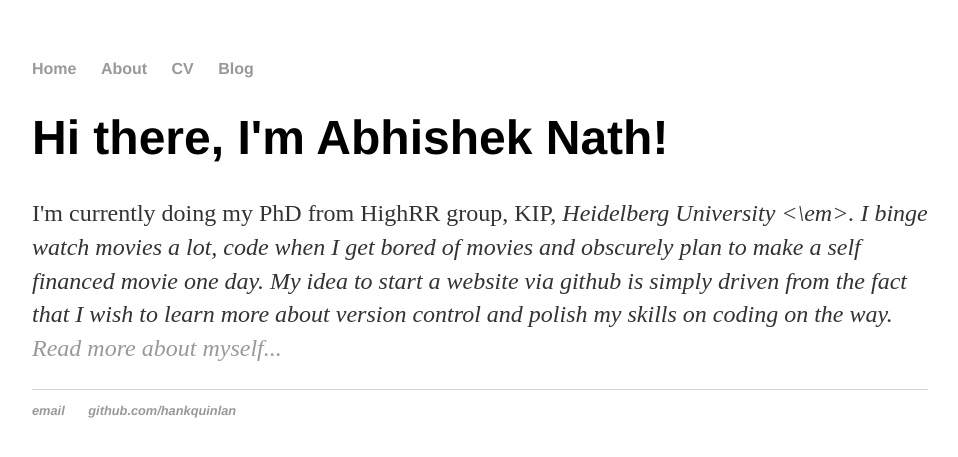
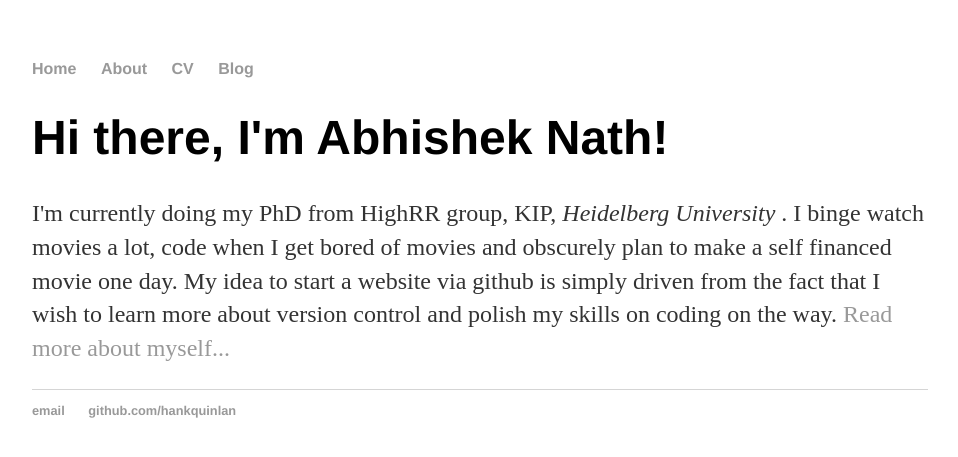
Before and after one commit to an15ms157/abhishek.github.io, a Jekyll site: the page built from index.html, in a window 1280 px wide. Shown: the top 457 px of the page, without its empty margins (160-1118 px from the left). Built offline with Jekyll 4.4.1, drawn with Linux system fonts in a browser that asks for light colours.

```diff
--- a/index.html
+++ b/index.html
@@ -4,7 +4,7 @@ title: Abhishek Nath, grad student, movie enthusiast and coder
 ---
 <div class="blurb">
 	<h1>Hi there, I'm Abhishek Nath!</h1>
-	<p>I'm currently doing my PhD from HighRR group, KIP, <em> Heidelberg University <\em>. I binge watch movies a lot, code when I get bored of movies and
+	<p>I'm currently doing my PhD from HighRR group, KIP, <em> Heidelberg University </em>. I binge watch movies a lot, code when I get bored of movies and
 		obscurely plan to make a self financed movie one day. My idea to start a website via github is simply driven from the fact that I wish to learn more about
 		version control and polish my skills on coding on the way. <a href="/about">Read more about myself...</a></p>
 </div><!-- /.blurb -->
```
